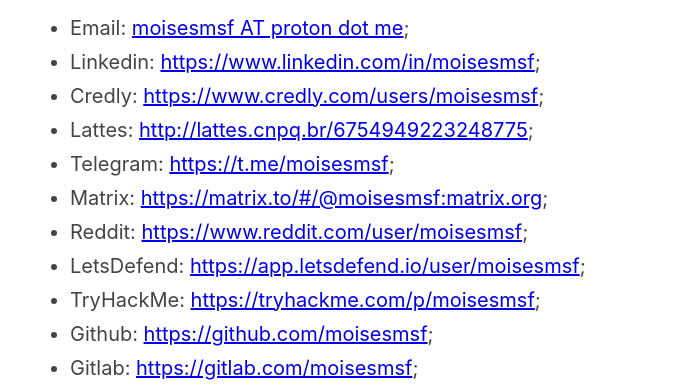
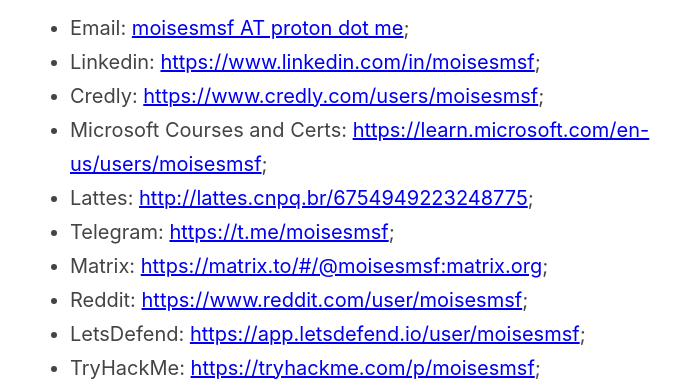
Before and after one commit to moisesmsf/moisesmsf.github.io, a plain HTML site: page index.html in a window 1280 px wide. Shown: the part 200-591 px from the top of the page, without its empty margins (285-966 px from the left). Drawn offline with Linux system fonts and the light colour scheme.

Commit message:
Add Microsoft courses and certs link

```diff
--- a/index.html
+++ b/index.html
@@ -26,6 +26,9 @@
 	            </li>
 		    <li class="item-credly" id="my_Credly">
 		        Credly: <a href="https://www.credly.com/users/moisesmsf" target="_blank" rel="external noreferrer noopener" class="link-credly" title="My Credly">https://www.credly.com/users/moisesmsf</a>;
+	            </li>
+			 <li class="item-microsoft" id="my_Microsoft">
+		        Microsoft Courses and Certs: <a href="https://learn.microsoft.com/en-us/users/moisesmsf/transcript/vjenrhj2j3x4wj9?tab=credentials-tab" target="_blank" rel="external noreferrer noopener" class="link-microsoft" title="My Microsoft courses and certifications">https://learn.microsoft.com/en-us/users/moisesmsf</a>;
 	            </li>
 		    <li class="item-lattes" id="my_Lattes">
 		        Lattes: <a href="http://lattes.cnpq.br/6754949223248775" target="_blank" rel="external noreferrer noopener" class="link-lattes" title="My Lattes CV">http://lattes.cnpq.br/6754949223248775</a>;
```
